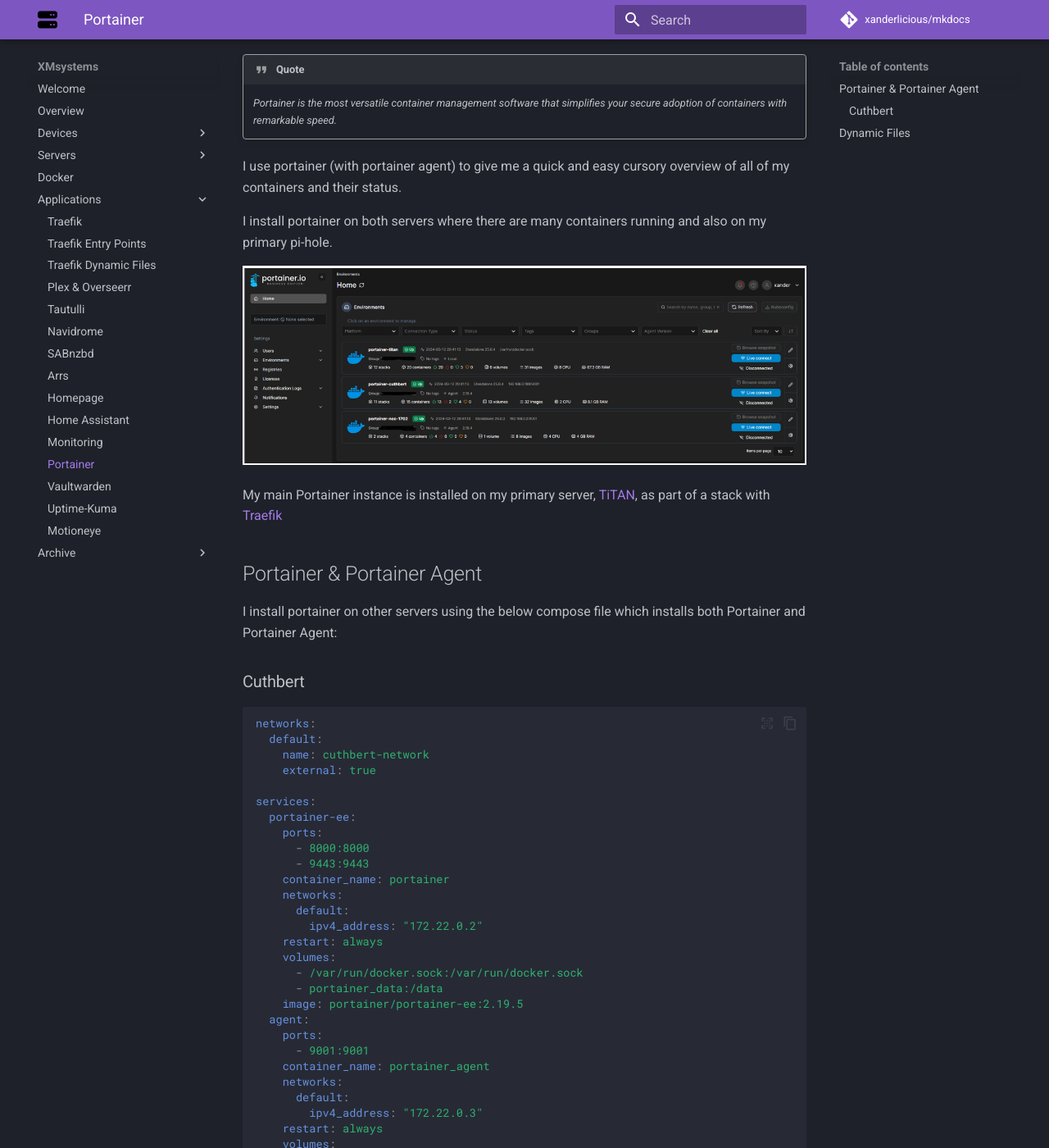
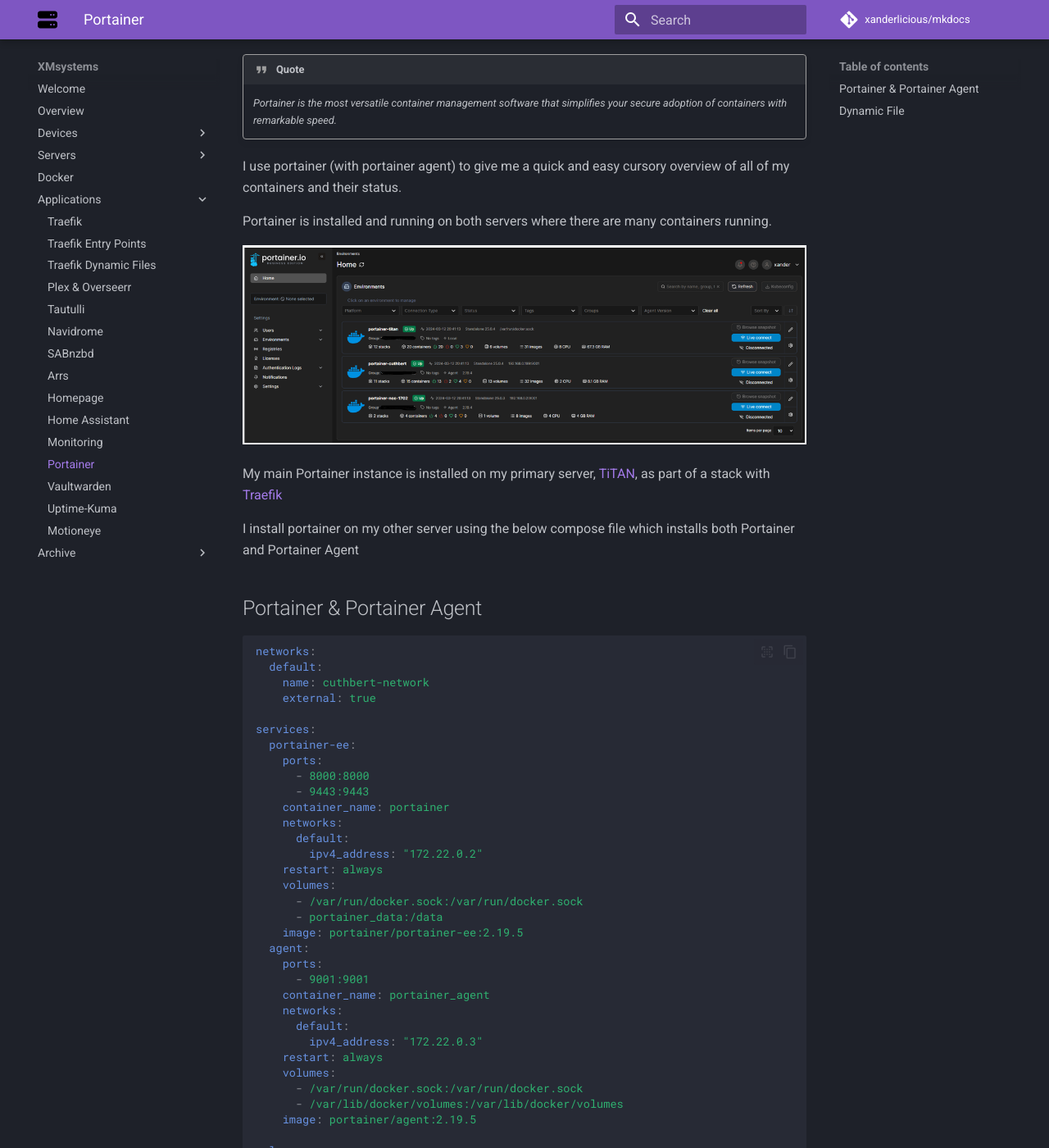
Before and after one commit to Xanderlicious/mkdocs, an MkDocs documentation site: the page built from docs/portainer.md, in a window 1280 px wide and 1400 px high, scrolled down 271 px. Shown: the whole window at 82% size. Built offline with MkDocs 1.6.1 and Material for MkDocs 9.7.7, drawn with Linux system fonts in a browser that asks for light colours; comment, search, counter and statistics services are not loaded; some of the changed text lies outside the part shown.

Commit message:
Updated the portainer page to be more accurate with how my setup is currently today

````diff
--- a/docs/portainer.md
+++ b/docs/portainer.md
@@ -8,18 +8,15 @@
 
 I use portainer (with portainer agent) to give me a quick and easy cursory overview of all of my containers and their status.
 
-I install portainer on both servers where there are many containers running and also on my primary pi-hole.
+Portainer is installed and running on both servers where there are many containers running.
 
 ![](<images/Portainer Envs.png>)
 
 My main Portainer instance is installed on my primary server, [TiTAN](https://docs.xmsystems.co.uk/titan), as part of a stack with [Traefik](https://docs.xmsystems.co.uk/traefik/)
 
+I install portainer on my other server using the below compose file which installs both Portainer and Portainer Agent
 
 ## Portainer & Portainer Agent
-
-I install portainer on other servers using the below compose file which installs both Portainer and Portainer Agent:
-
-### Cuthbert
 
 ``` yaml
 networks:
@@ -60,7 +57,7 @@
     name: portainer_data
 ```
 
-## Dynamic Files
+## Dynamic File
 
 Even though I can reach the portainer environment for Cuthbert through TiTAN, I have still setup its own individual domain name.
 
````
